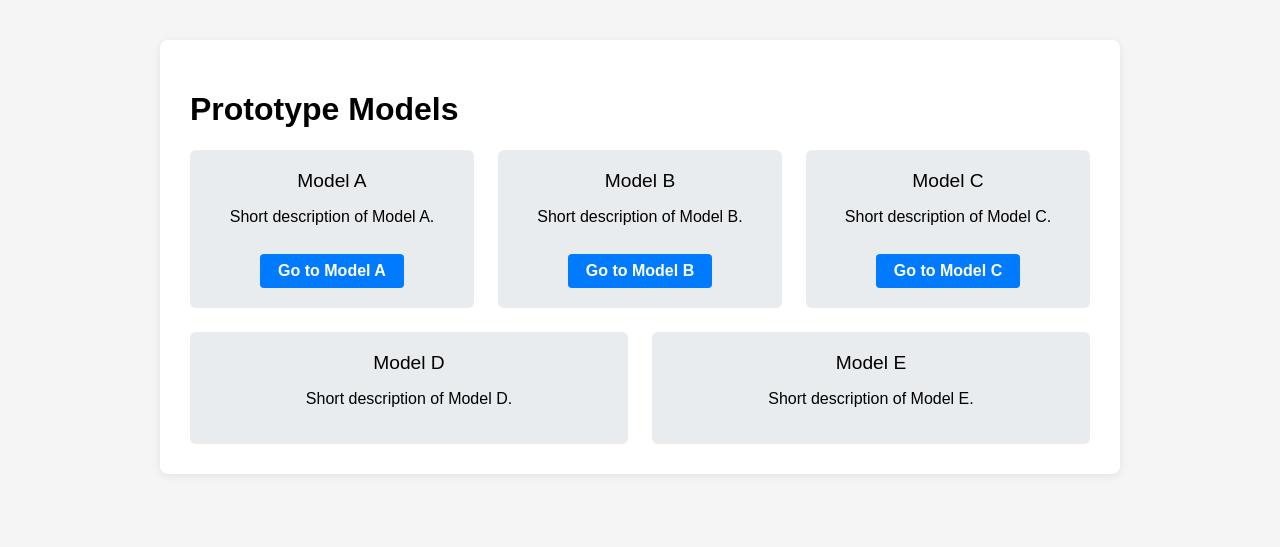
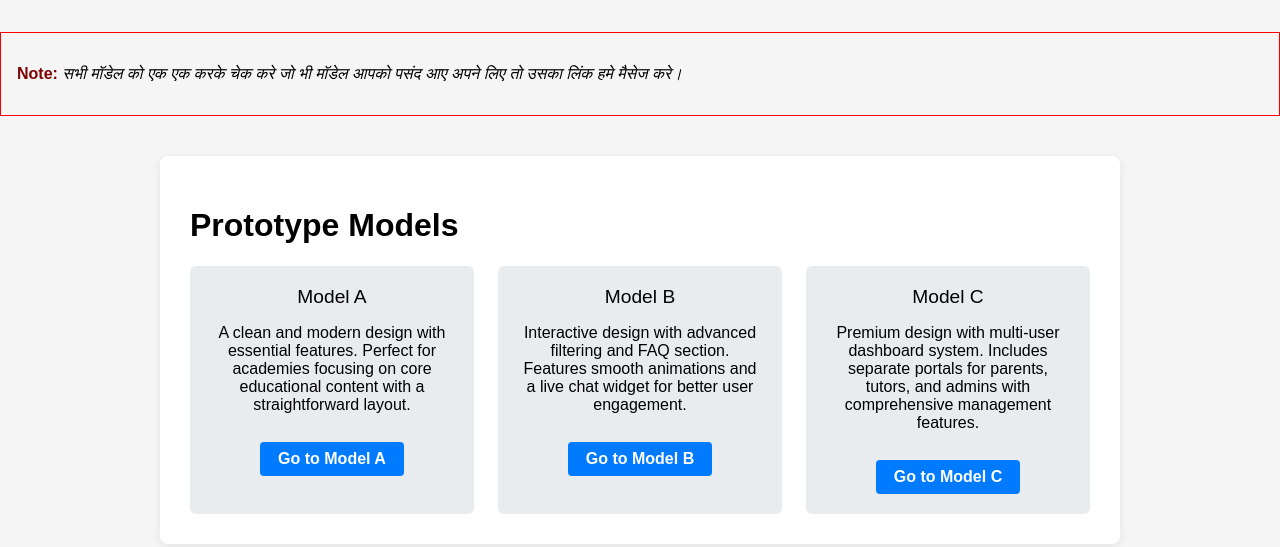
Before and after one commit to nkd2000/prototype, a plain HTML site: page demo/gyan_acd/home.html in a window 1280 px wide. Drawn offline with Linux system fonts and the light colour scheme.

Commit message:
model desc added

```diff
--- a/demo/gyan_acd/home.html
+++ b/demo/gyan_acd/home.html
@@ -54,33 +54,39 @@
     </style>
 </head>
 <body>
+    <div style="border: 1px solid red; margin-top: 2em; padding: 1em;">
+        <p><strong style="color: rgb(127, 5, 5);">Note:</strong>
+        <i>सभी मॉडेल को एक एक करके चेक करे जो भी मॉडेल आपको पसंद आए अपने लिए तो उसका लिंक हमे मैसेज करे। </i></p>
+
+
+    </div>
     <div class="container">
         <h1>Prototype Models</h1>
         <div class="models">
             <div class="model-card">
                 <div class="model-title">Model A</div>
-                <p>Short description of Model A.</p>
+                <p>A clean and modern design with essential features. Perfect for academies focusing on core educational content with a straightforward layout.</p>
                 <a class="model-link" href="model_a.html">Go to Model A</a>
             </div>
             <div class="model-card">
                 <div class="model-title">Model B</div>
-                <p>Short description of Model B.</p>
+                <p>Interactive design with advanced filtering and FAQ section. Features smooth animations and a live chat widget for better user engagement.</p>
                 <a class="model-link" href="model_b.html">Go to Model B</a>
             </div>
             <div class="model-card">
                 <div class="model-title">Model C</div>
-                <p>Short description of Model C.</p>
+                <p>Premium design with multi-user dashboard system. Includes separate portals for parents, tutors, and admins with comprehensive management features.</p>
                 <a class="model-link" href="model_c.html">Go to Model C</a>
             </div>
-            <div class="model-card">
+            <div class="model-card" style="display: none;">
                 <div class="model-title">Model D</div>
                 <p>Short description of Model D.</p>
-                <!-- <a class="model-link" href="model_d.html" >Go to Model D</a> -->
+                <a class="model-link" href="model_d.html" >Go to Model D</a>
             </div>
-            <div class="model-card">
+            <div class="model-card" style="display: none;">
                 <div class="model-title">Model E</div>
                 <p>Short description of Model E.</p>
-                <!-- <a class="model-link" href="model_e.html">Go to Model E</a> -->
+                <a class="model-link" href="model_e.html">Go to Model E</a>
             </div>
             <!-- Add more models as needed -->
         </div>
```
